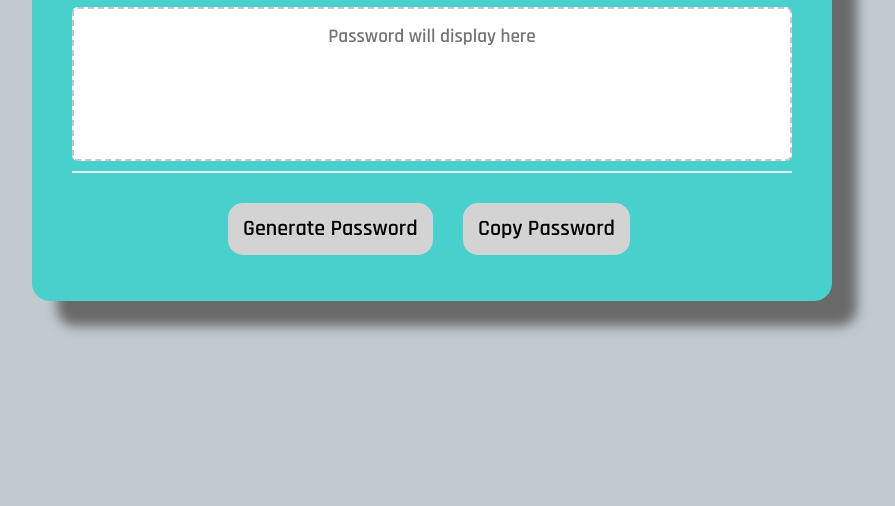
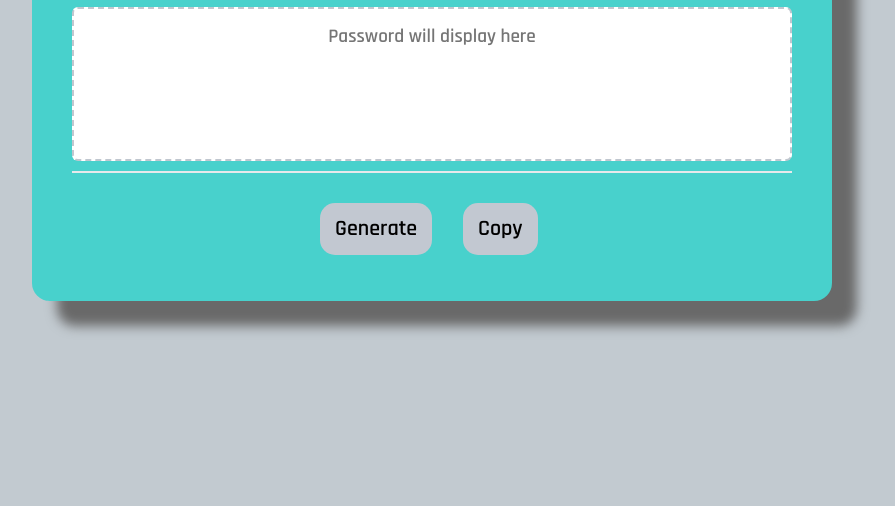
Before and after one commit to twkirkpatrick/Password-Generator, a plain HTML site: page index.html in a window 1280 px wide. Shown: the part 294-800 px from the top of the page, without its empty margins (208-1103 px from the left). Drawn offline with Linux system fonts and the light colour scheme.

Commit message:
Cleaned up JS and added comments

```diff
--- a/index.html
+++ b/index.html
@@ -16,14 +16,14 @@
 
       <div class="card">
         <div class="card-header">
-          <h2>Generate a Password!</h2>
+          <h2>Generate Your Own Password!</h2>
         </div>
         <div class="card-body">
           <textarea readonly id="password" placeholder="Password will display here" aria-label="Generated Password"></textarea>
         </div>
         <div class="card-footer">
-          <button id="generate" class="btn hvr-underline-from-center">Generate Password</button>
-          <button id="button" class="btn hvr-underline-from-center">Copy Password</button>
+          <button id="generate" class="btn hvr-float-shadow">Generate</button>
+          <button id="button" class="btn hvr-float-shadow">Copy</button>
         </div>
       </div>
     </div>
--- a/script.js
+++ b/script.js
@@ -1,6 +1,6 @@
 
 
-//Global
+//Global variables for User to choose from
 
 var lower = ["a", "b", "c", "d", "e", "f", "g", "h", "i", "j", "k", "l", "m", "n", "o", "p", "q", "r", "s", "t", "u", "v", "w", "x", "y", "z"];
 var upper = ["A", "B", "C", "D", "E", "F", "G", "H", "I", "J", "K", "L", "M", "N", "O", "P", "Q", "R", "S", "T", "U", "V", "W", "X", "Y", "Z"];
@@ -8,24 +8,14 @@ var numeric = ["1", "2", "3", "4", "5", "6", "7", "8", "9",];
 var special = ["~", "`", "!", "@", "#", "$", "%", "^", "&", "*", "(", ")", "-", "+", "="];
 
 
+var generateBtn = document.querySelector("#generate");
 
 
 
-
-
-
-
-// Assignment Code
-var generateBtn = document.querySelector("#generate");
-
-
-//Prompt user for password options
-
-
-//Help generate password with the users response
 function generatePassword(){
 
-    var length = parseInt(prompt("How many characters would you like the password to be?"));
+    //Used parseInt function to convert the User's string into an integer
+    var length = parseInt(prompt("How many characters would you like the password to be? (Between 8 and 128 characters)"));
     if (isNaN(length) === true ) {
         alert("password length must be a number")
 
@@ -41,10 +31,10 @@ function generatePassword(){
 
     }
 
-    var lowerCase = confirm("Would you like to include lowercase letters?");
-    var upperCase = confirm("Would you like to include uppercase letters?");
-    var numericChar = confirm("Would you like to include numbers?");
-    var specialChar = confirm("Would you like to include special characters?");
+    var lowerCase = confirm("Would you like to include lowercase letters? Click OK for Yes and cancel for No");
+    var upperCase = confirm("Would you like to include uppercase letters? Click OK for Yes and cancel for No");
+    var numericChar = confirm("Would you like to include numbers? Click OK for Yes and cancel for No");
+    var specialChar = confirm("Would you like to include special characters? Click OK for Yes and cancel for No");
 
     if (lowerCase === false &&
         upperCase === false &&
@@ -57,16 +47,10 @@ function generatePassword(){
 
     var possible = "";
 
-
-
-    //conditions
-
-
-
+    //For loop for iterating through User preferences
      for(var i = 0; i < length; i++){
         if(lowerCase){
             var randomLower = lower[Math.floor(Math.random() * lower.length)];
-
             possible += randomLower;
 
         }
@@ -74,21 +58,20 @@ function generatePassword(){
         if(upperCase){
             var randomUpper = upper[Math.floor(Math.random() * upper.length)];
             possible += randomUpper;
-            //console.log("randomUpper ", randomUpper);
+
 
         }
 
         if(numericChar){
-
             var randomNum = numeric[Math.floor(Math.random() * numeric.length)];
             possible += randomNum;
-           //console.log("random number ", randomNum);
+
          }
 
          if(specialChar){
             var randomSpec = special[Math.floor(Math.random() * special.length)];
             possible += randomSpec;
-           //console.log("random number ", randomSpec);
+
 
          }
 
@@ -103,7 +86,7 @@ function generatePassword(){
 
 
 
-// Write password to the #password input
+// Write password function which transfers User Specific password to the text area
 function writePassword() {
   var password = generatePassword();
   var passwordText = document.querySelector("#password");
@@ -113,6 +96,7 @@ function writePassword() {
 }
 
 
+  //Copy password to clipboard
 
  var textCopy = document.getElementById("password");
 
@@ -129,14 +113,4 @@ function copyPassword(){
 }
 
 
-
-
-
-
-
-
-
-
-//EVENT LISTENer
 generateBtn.addEventListener("click", writePassword);
-// Add event listener to generate button
--- a/style.css
+++ b/style.css
@@ -91,7 +91,7 @@ h2{
 
 .btn {
   border: none;
-  background-color: lightgray;
+  background-color: rgb(194, 200, 209);
   border-radius: 15px;
   box-shadow: rgba(0, 0, 0, 0.1) 0px 1px 6px 0px rgba(0, 0, 0, 0.2) 0px 1px 1px
     0px;
@@ -105,37 +105,51 @@ h2{
   cursor: pointer;
 }
 
-
-/* Underline From Center */
-.hvr-underline-from-center {
+/* Float Shadow */
+.hvr-float-shadow {
   display: inline-block;
   vertical-align: middle;
   -webkit-transform: perspective(1px) translateZ(0);
   transform: perspective(1px) translateZ(0);
   box-shadow: 0 0 1px rgba(0, 0, 0, 0);
   position: relative;
-  overflow: hidden;
+  -webkit-transition-duration: 0.3s;
+  transition-duration: 0.3s;
+  -webkit-transition-property: transform;
+  transition-property: transform;
 }
-.hvr-underline-from-center:before {
-  content: "";
+.hvr-float-shadow:before {
+  pointer-events: none;
   position: absolute;
   z-index: -1;
-  left: 51%;
-  right: 51%;
-  bottom: 0;
-  background: black;
-  height: 4px;
-  -webkit-transition-property: left, right;
-  transition-property: left, right;
+  content: '';
+  top: 100%;
+  left: 5%;
+  height: 10px;
+  width: 90%;
+  opacity: 0;
+  background: -webkit-radial-gradient(center, ellipse, rgba(0, 0, 0, 0.35) 0%, rgba(0, 0, 0, 0) 80%);
+  background: radial-gradient(ellipse at center, rgba(0, 0, 0, 0.35) 0%, rgba(0, 0, 0, 0) 80%);
+  /* W3C */
   -webkit-transition-duration: 0.3s;
   transition-duration: 0.3s;
-  -webkit-transition-timing-function: ease-out;
-  transition-timing-function: ease-out;
+  -webkit-transition-property: transform, opacity;
+  transition-property: transform, opacity;
 }
-.hvr-underline-from-center:hover:before, .hvr-underline-from-center:focus:before, .hvr-underline-from-center:active:before {
-  left: 0;
-  right: 0;
+.hvr-float-shadow:hover, .hvr-float-shadow:focus, .hvr-float-shadow:active {
+  -webkit-transform: translateY(-5px);
+  transform: translateY(-5px);
+  /* move the element up by 5px */
 }
+.hvr-float-shadow:hover:before, .hvr-float-shadow:focus:before, .hvr-float-shadow:active:before {
+  opacity: 1;
+  -webkit-transform: translateY(5px);
+  transform: translateY(5px);
+  /* move the element down by 5px (it will stay in place because it's attached to the element that also moves up 5px) */
+}
+
+
+
 
 button[disabled] {
   cursor: default;
```
